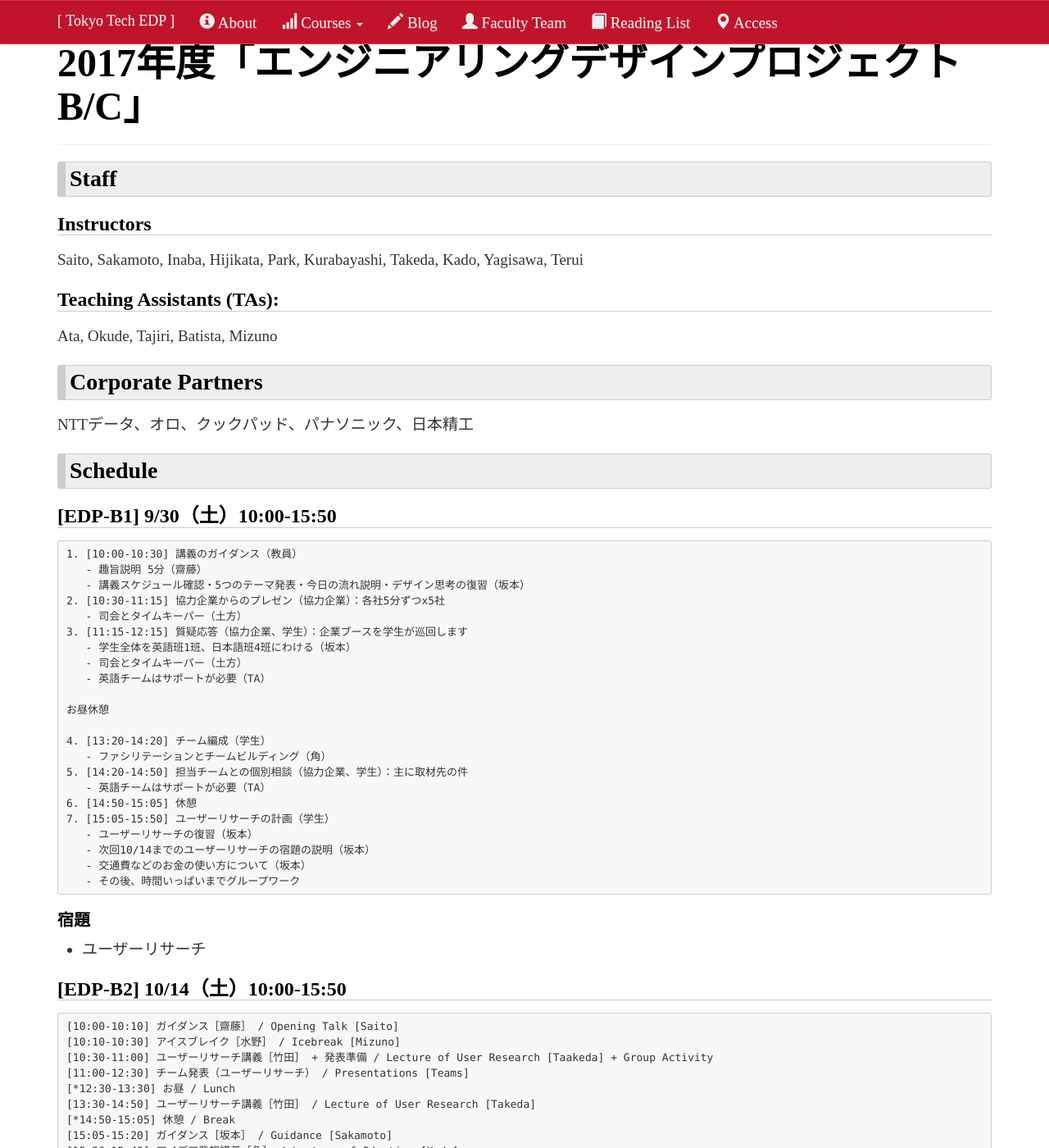
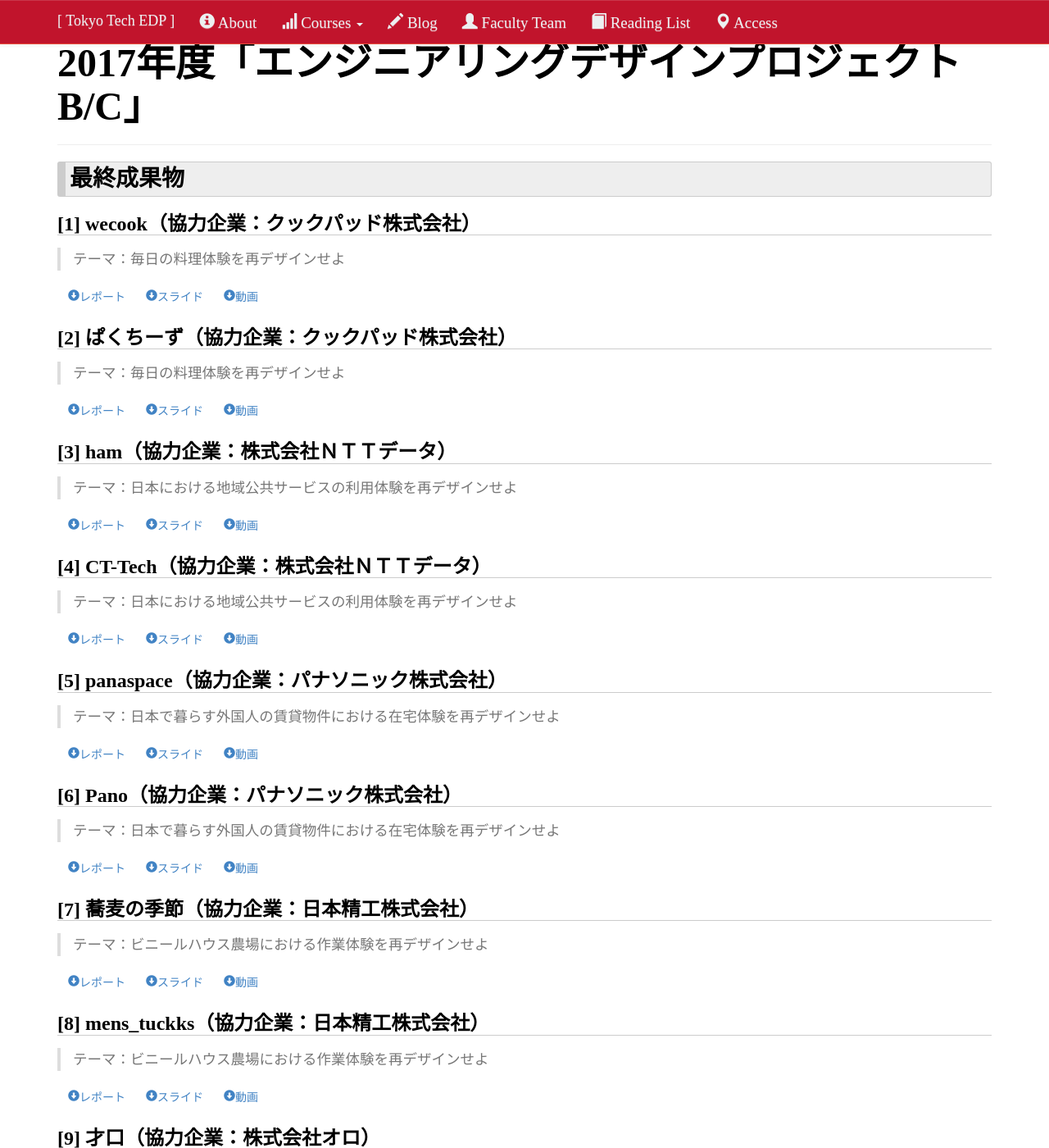
Before and after one commit to titech-edp/titech-edp.github.io, a Jekyll site: the page built from 2017-edp-bc/index.md, in a window 1280 px wide and 1400 px high, scrolled down 355 px. Shown: the whole window at 82% size. Built offline with Jekyll 4.4.1, drawn with Linux system fonts in a browser that asks for light colours; nearby versions of some CDN libraries; emoji names are drawn with the system emoji font; library files that are not in the unit come from our copies; some of the changed text lies outside the part shown.

Commit message:
Add report/slide/movie

```diff
--- a/2017-edp-bc/index.md
+++ b/2017-edp-bc/index.md
@@ -2,6 +2,19 @@
 layout: page
 title: 2017年度「エンジニアリングデザインプロジェクトB/C」
 ---
+
+# 最終成果物
+
+{% for t in site.data["2017-edp-bc-teams"] %}
+<h2>[{{ t.team_id }}] {{ t.name }}（協力企業：{{ t.corp }}）</h2>
+<blockquote>テーマ：{{ t.theme }}</blockquote>
+<div class="btn-group" role="group">
+  {% for d in t.data %}
+    <a href="{{ d[1] }}" role="button" class="btn"><span class="glyphicon glyphicon-circle-arrow-down" aria-hidden="true" />{{ d[0] }}</a>
+  {% endfor %}
+</div>
+{% endfor %}
+
 
 # Staff
 
--- /dev/null
+++ b/_data/2017-edp-bc-teams.yml
@@ -0,0 +1,89 @@
+- team_id: 1
+  name: wecook
+  corp: クックパッド株式会社
+  theme: 毎日の料理体験を再デザインせよ
+  data:
+    レポート: https://drive.google.com/open?id=1qgGrGAKCW4NFhh2kDGSzv9M2LCqHRnTJ
+    スライド: https://drive.google.com/open?id=1CBxgbHghrI4DVOEh_HrnJ4dSoaVl5W1T
+    動画: https://drive.google.com/open?id=1P7xb9YCWiaULdl6nRn3eL1X27IOY9Sn_
+
+- team_id: 2
+  name: ぱくちーず
+  corp: クックパッド株式会社
+  theme: 毎日の料理体験を再デザインせよ
+  data:
+    レポート: https://drive.google.com/open?id=1fTWpu6tp1m3DAARep9juWLL9ruX2TAHH
+    スライド: https://drive.google.com/open?id=1qfjGA7eNHIk_oUpgEzNuQBCRxGscxYxz
+    動画: https://youtu.be/VViYCddg_S4
+
+- team_id: 3
+  name: ham
+  corp: 株式会社ＮＴＴデータ
+  theme: 日本における地域公共サービスの利用体験を再デザインせよ
+  data:
+    レポート: https://drive.google.com/open?id=1QQM6Ypw3RmW6aCanQOw6gNuxRuFFGslA
+    スライド: https://drive.google.com/open?id=1NXLcZNvaPqvuDuHtnbaJsy-FuEG2lQMq
+    動画: https://youtu.be/-qkxB9IKad4
+
+- team_id: 4
+  name: CT-Tech
+  corp: 株式会社ＮＴＴデータ
+  theme: 日本における地域公共サービスの利用体験を再デザインせよ
+  data:
+    レポート: https://drive.google.com/open?id=180Yiwhsmu9TGkOtdhlm_vLDn0xEB1pU_
+    スライド: https://drive.google.com/open?id=1Tp1kxuRQ7pPKdmJVd2Y7KOFTUmTpD9Br
+    動画: https://drive.google.com/open?id=1A6MTKuznYS2k1daBAFObo4KYheuT0eMl
+
+- team_id: 5
+  name: panaspace
+  corp: パナソニック株式会社
+  theme: 日本で暮らす外国人の賃貸物件における在宅体験を再デザインせよ
+  data:
+    レポート: https://drive.google.com/open?id=14Uievoe4kba9OuW8jv4jJC_UQ3xGh8Pm
+    スライド: https://drive.google.com/open?id=10zCjir3J8X9J0XtdsAAMHTLFD-PbsYNn
+    動画: https://youtu.be/4ASvBr5Psy4
+
+- team_id: 6
+  name: Pano
+  corp: パナソニック株式会社
+  theme: 日本で暮らす外国人の賃貸物件における在宅体験を再デザインせよ
+  data:
+    レポート: https://drive.google.com/open?id=1xQ42gt5ojsA8PA1PfHvu-vVaIpXv_6Wd
+    スライド: https://drive.google.com/open?id=1yK9jXMiaujaQkOxcKG9PVTRUxnVjNuxc
+    動画: https://drive.google.com/open?id=1MmuOi7AVzuR2Mv1Y1Mwc2nku-A2-p54C
+
+- team_id: 7
+  name: 蕎麦の季節
+  corp: 日本精工株式会社
+  theme: ビニールハウス農場における作業体験を再デザインせよ
+  data:
+    レポート: https://drive.google.com/open?id=1ulYWAAPjQEopaf-3RxiUUMl0tXAwkJ_i
+    スライド: https://drive.google.com/open?id=1n--QrY3nKnQQj6H84SQkqdvsWVIHxs2y
+    動画: https://drive.google.com/open?id=1ex9L7WrUrT1LYLrDCMLgDE08lJJnRbnf
+
+- team_id: 8
+  name: mens_tuckks
+  corp: 日本精工株式会社
+  theme: ビニールハウス農場における作業体験を再デザインせよ
+  data:
+    レポート: https://drive.google.com/open?id=1pGXWZpDuA6yDY2WLGt7dH3mXKu8se1E0
+    スライド: https://drive.google.com/open?id=1fSmIGm6lW27ZkHxFHFmtfgFG2sVYt98s
+    動画: https://drive.google.com/open?id=11g3WexK6NHJx3pr5FE09BXJQd_Woh6HJ
+
+- team_id: 9
+  name: 才口
+  corp: 株式会社オロ
+  theme: 商業施設における購買体験を再デザインせよ
+  data:
+    レポート: https://drive.google.com/open?id=1cpJtzPBEMDC6HnEJBFLgadGSKtffolVK
+    スライド: https://drive.google.com/open?id=1KA8uRLXBb2vmTCbwA6mra_1FpIFvobho
+    動画: https://drive.google.com/open?id=1o4q8o8CNFBLBUeHfKSe7o1pSPeHIg31X
+
+- team_id: 10
+  name: dooRo
+  corp: 株式会社オロ
+  theme: 商業施設における購買体験を再デザインせよ
+  data:
+    レポート: https://drive.google.com/open?id=1eBbHCUEbRqW1-RNkSQ6V_fNdDgab-nA8
+    スライド: https://drive.google.com/open?id=1sygxkw5jOrhmPmbbr0kKLXt2We7EJrms
+    動画: https://drive.google.com/open?id=1I1vA29MU76EvlbTYJSeIu93UDkGoPtx2
```
